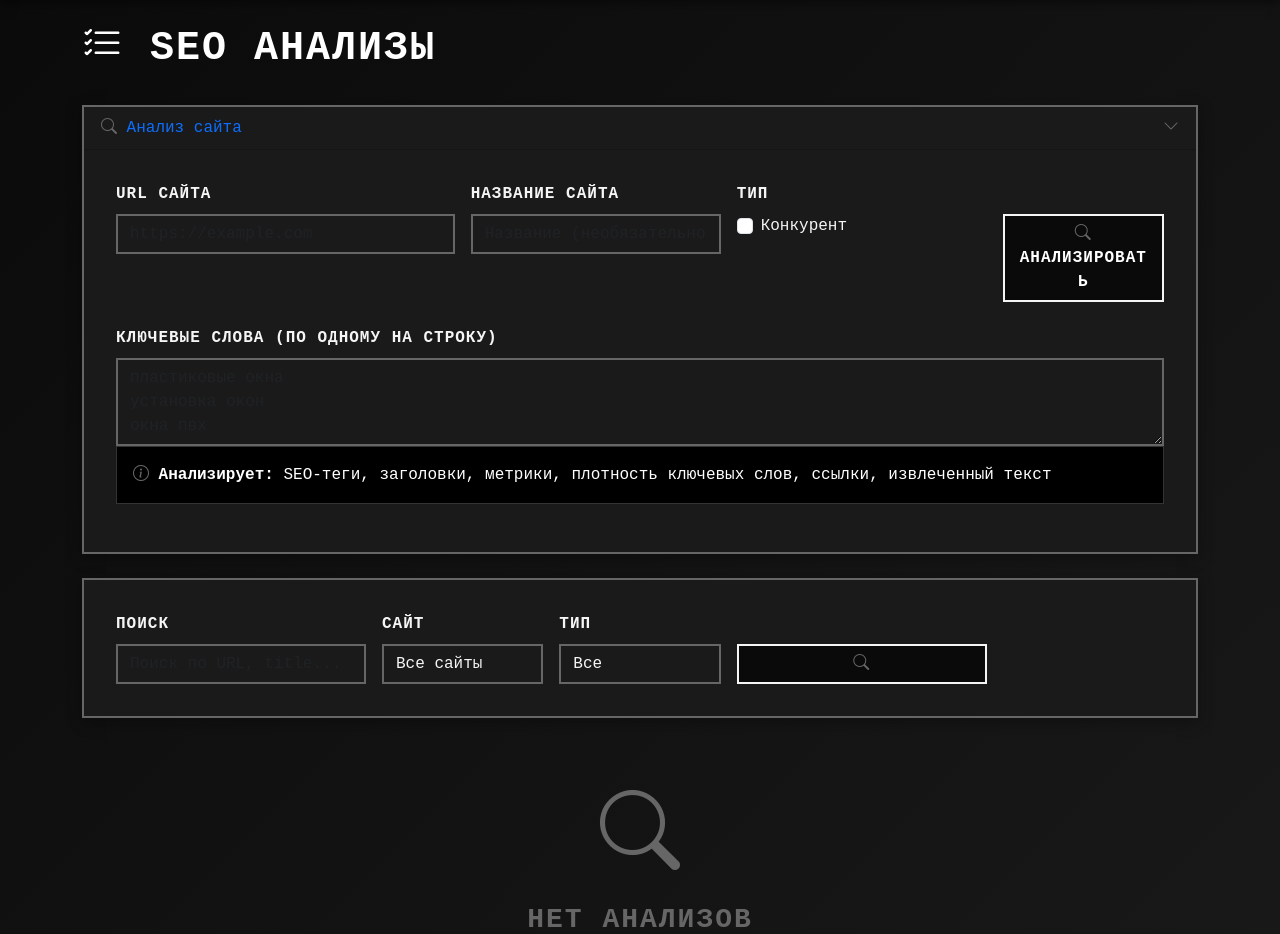
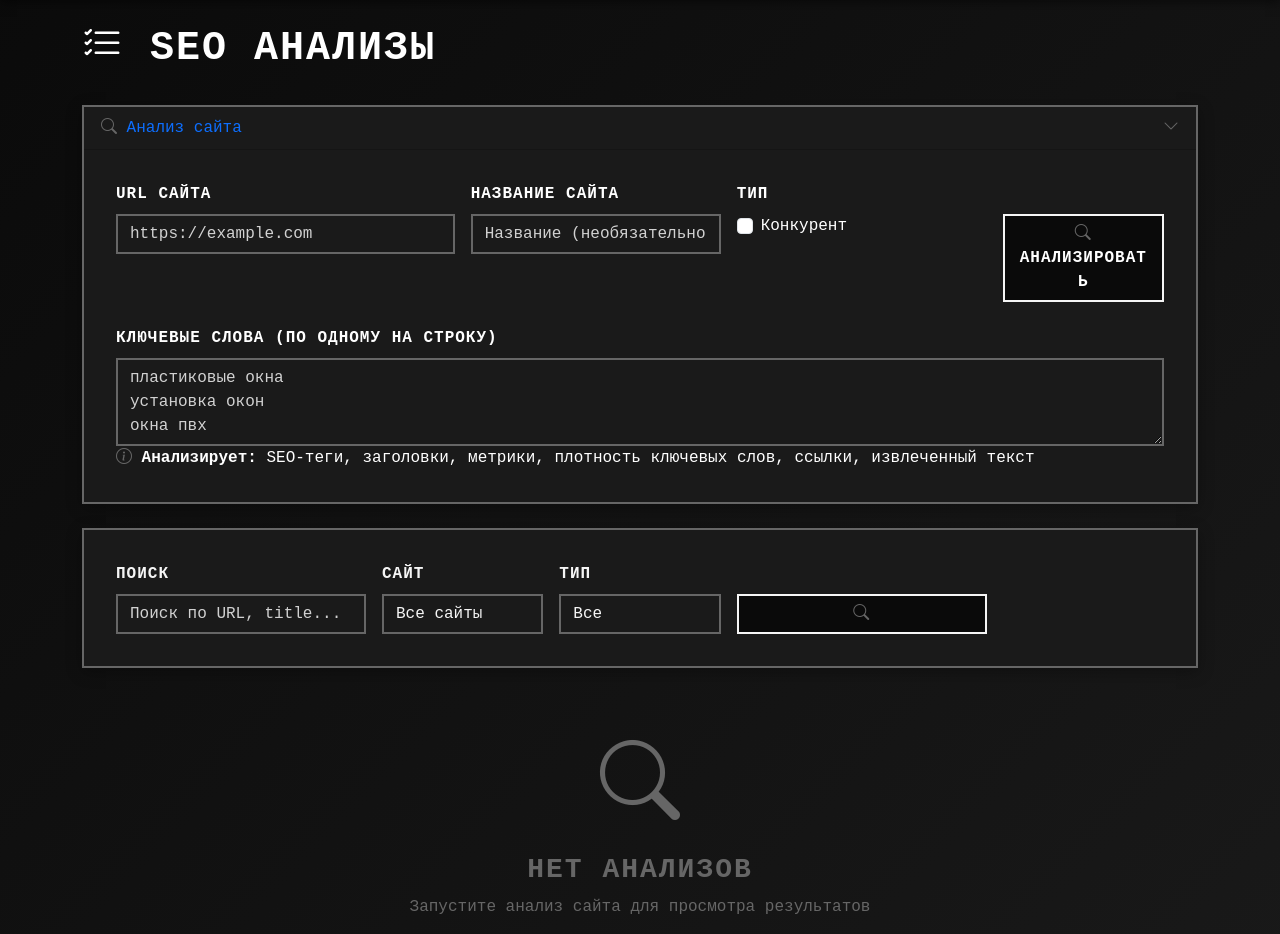
Before and after one commit to DmitryRzhansky/for-our-company, a Django app: page /tools/ in a window 1280 px wide. Shown: the part 82-1016 px from the top of the page. Run offline with Django 5.2, Linux system fonts and the light colour scheme; data that the repository does not hold is empty.

Commit message:
Обновление стилей форм и улучшение интерфейса: добавлены новые стили для плейсхолдеров и меток форм, улучшено отображение информации о времени анализа в шаблонах.

```diff
--- a/templates/base.html
+++ b/templates/base.html
@@ -284,6 +284,16 @@
             box-shadow: 0 0 10px rgba(255,255,255,0.2);
         }
 
+        .form-control::placeholder {
+            color: white !important;
+            opacity: 0.8;
+        }
+
+        .form-control:focus::placeholder {
+            color: white !important;
+            opacity: 0.6;
+        }
+
         .form-label {
             color: var(--samurai-light);
             font-weight: bold;
--- a/templates/tools/analysis_detail.html
+++ b/templates/tools/analysis_detail.html
@@ -537,11 +537,8 @@
                         <span class="badge bg-primary">Клиент</span>
                     {% endif %}
                 </p>
-                <p class="mb-2">
+                <p class="mb-0">
                     <strong>Анализ проведен:</strong> {{ analysis.created_at|date:"d.m.Y H:i" }}
-                </p>
-                <p class="mb-0">
-                    <strong>Обновлен:</strong> {{ analysis.updated_at|date:"d.m.Y H:i" }}
                 </p>
             </div>
         </div>
--- a/templates/tools/analysis_list.html
+++ b/templates/tools/analysis_list.html
@@ -1,6 +1,7 @@
 {% extends 'base.html' %}
 
 {% block title %}SEO Анализы - Внутренний девелопмент{% endblock %}
+
 
 {% block content %}
 <div class="row">
@@ -32,18 +33,18 @@
                         {% csrf_token %}
                         <div class="row g-3">
                             <div class="col-md-4">
-                                <label for="url" class="form-label">URL сайта</label>
-                                <input type="url" class="form-control" id="url" name="url" required placeholder="https://example.com">
+                                <label for="url" class="form-label" style="color: white !important;">URL сайта</label>
+                                <input type="url" class="form-control" id="url" name="url" required placeholder="https://example.com" style="color: white !important;" onfocus="this.style.color='white'" onblur="this.style.color='white'">
                             </div>
                             <div class="col-md-3">
-                                <label for="name" class="form-label">Название сайта</label>
-                                <input type="text" class="form-control" id="name" name="name" placeholder="Название (необязательно)">
+                                <label for="name" class="form-label" style="color: white !important;">Название сайта</label>
+                                <input type="text" class="form-control" id="name" name="name" placeholder="Название (необязательно)" style="color: white !important;">
                             </div>
                             <div class="col-md-3">
-                                <label class="form-label">Тип</label>
+                                <label class="form-label" style="color: white !important;">Тип</label>
                                 <div class="form-check">
                                     <input class="form-check-input" type="checkbox" id="is_competitor" name="is_competitor">
-                                    <label class="form-check-label" for="is_competitor">
+                                    <label class="form-check-label" for="is_competitor" style="color: white !important;">
                                         Конкурент
                                     </label>
                                 </div>
@@ -57,9 +58,9 @@
                         </div>
                         <div class="row g-3 mt-2">
                             <div class="col-12">
-                                <label for="keywords" class="form-label">Ключевые слова (по одному на строку)</label>
-                                <textarea class="form-control" id="keywords" name="keywords" rows="3" placeholder="пластиковые окна&#10;установка окон&#10;окна пвх"></textarea>
-                                <div class="alert alert-dark" style="color: #fff !important; background-color: #000 !important; border: 1px solid #333 !important;">
+                                <label for="keywords" class="form-label" style="color: white !important;">Ключевые слова (по одному на строку)</label>
+                                <textarea class="form-control" id="keywords" name="keywords" rows="3" placeholder="пластиковые окна&#10;установка окон&#10;окна пвх" style="color: white !important;"></textarea>
+                                <div style="color: white !important;">
                                     <i class="bi bi-info-circle"></i>
                                     <strong>Анализирует:</strong> SEO-теги, заголовки, метрики, плотность ключевых слов, ссылки, извлеченный текст
                                 </div>
```
